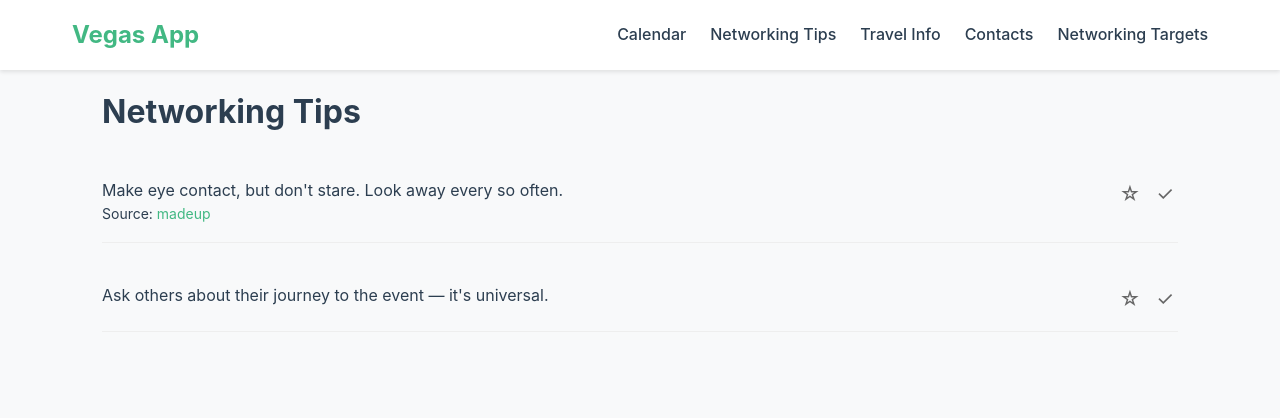
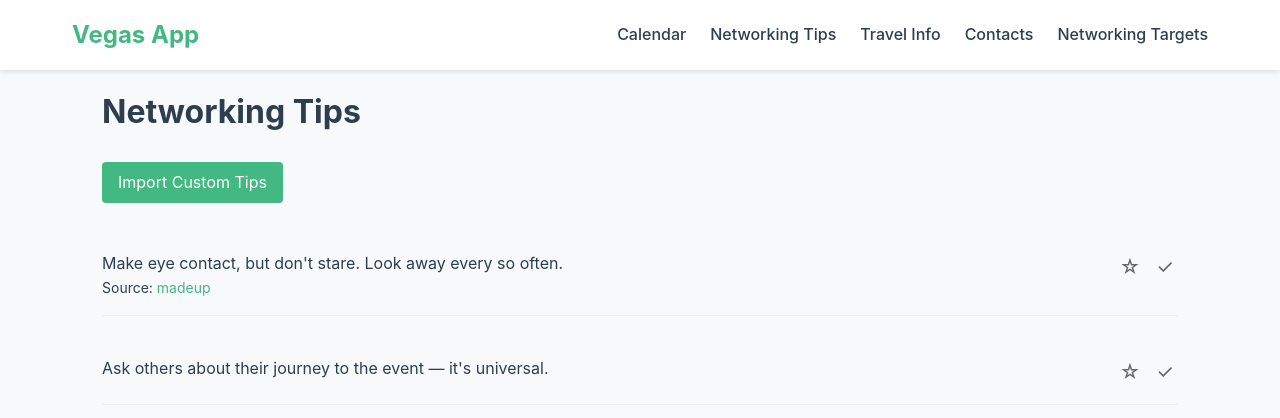
Before and after one commit to RockyKev/vegas-app, a Vue app: page /networking-tips in a window 1280 px wide. Shown: the top 418 px of the page. Built offline with nearby package versions, Linux system fonts and the light colour scheme.

Commit message:
working imports

```diff
--- a/src/views/NetworkingTipsView.vue
+++ b/src/views/NetworkingTipsView.vue
@@ -2,13 +2,27 @@
   <Container>
     <div class="networking-tips">
       <h1>Networking Tips</h1>
-      <div class="tips-list">
-        <div v-for="tip in tips" :key="tip.id" class="tip-item">
+
+      <!-- Import Section -->
+      <div class="import-section">
+        <input
+          type="file"
+          accept=".json"
+          @change="handleFileImport"
+          class="file-input"
+          id="tip-import"
+        >
+        <label for="tip-import" class="import-button">
+          Import Custom Tips
+        </label>
+      </div>
+
+      <!-- Tips List -->
+      <div class="tips-list" ref="tipsListRef">
+        <div v-for="tip in visibleTips" :key="tip.id" class="tip-item">
           <div class="tip-content-container">
             <p class="tip-content">{{ tip.content }}</p>
-            <p v-if="tip.source" class="tip-source">Source: <a :href="tip.source_link" target="_blank">{{ tip.source
-                }}</a></p>
-
+            <p v-if="tip.source" class="tip-source">Source: <a :href="tip.source_link" target="_blank">{{ tip.source }}</a></p>
           </div>
 
           <div class="tip-actions">
@@ -22,18 +36,117 @@
           </div>
         </div>
       </div>
+
+      <!-- Loading Indicator -->
+      <div v-if="isLoading" class="loading-indicator">
+        Loading more tips...
+      </div>
     </div>
   </Container>
 </template>
 
 <script setup lang="ts">
-import { ref, onMounted } from 'vue'
+import { ref, onMounted, computed, watch } from 'vue'
 import { useAppStore } from '../stores/app'
 import Container from '../components/Container.vue'
 import type { NetworkingTip } from '../types/types'
 
 const store = useAppStore()
-const tips = ref<NetworkingTip[]>([])
+const defaultTips = ref<NetworkingTip[]>([])
+const customTips = ref<NetworkingTip[]>([])
+const isLoading = ref(false)
+const page = ref(1)
+const tipsPerPage = 10
+const tipsListRef = ref<HTMLElement | null>(null)
+
+// Load custom tips from localStorage on mount
+onMounted(async () => {
+  try {
+    // Load default tips
+    const response = await fetch('/data/networking_tips.json')
+    defaultTips.value = await response.json()
+
+    // Load custom tips from app state
+    const savedState = localStorage.getItem('vegas-app-state')
+    if (savedState) {
+      const state = JSON.parse(savedState)
+      if (state.custom_data?.networking_tips) {
+        customTips.value = state.custom_data.networking_tips
+      }
+    }
+
+    // Set up intersection observer for infinite scroll
+    setupInfiniteScroll()
+  } catch (error) {
+    console.error('Failed to load networking tips:', error)
+  }
+})
+
+// Combine default and custom tips
+const allTips = computed(() => [...defaultTips.value, ...customTips.value])
+
+// Compute visible tips based on current page
+const visibleTips = computed(() => {
+  return allTips.value.slice(0, page.value * tipsPerPage)
+})
+
+// Handle file import
+const handleFileImport = (event: Event) => {
+  const file = (event.target as HTMLInputElement).files?.[0]
+  if (!file) return
+
+  const reader = new FileReader()
+  reader.onload = (e) => {
+    try {
+      const importedTips = JSON.parse(e.target?.result as string)
+      if (Array.isArray(importedTips)) {
+        // Add custom prefix to IDs to avoid conflicts
+        const processedTips = importedTips.map(tip => ({
+          ...tip,
+          id: `custom_${tip.id}`
+        }))
+        customTips.value = processedTips
+
+        // Save to app state
+        const savedState = localStorage.getItem('vegas-app-state')
+        const state = savedState ? JSON.parse(savedState) : {}
+        state.custom_data = {
+          ...state.custom_data,
+          networking_tips: processedTips
+        }
+        localStorage.setItem('vegas-app-state', JSON.stringify(state))
+      }
+    } catch (error) {
+      console.error('Failed to parse imported tips:', error)
+    }
+  }
+  reader.readAsText(file)
+}
+
+// Infinite scroll setup
+const setupInfiniteScroll = () => {
+  const observer = new IntersectionObserver((entries) => {
+    const target = entries[0]
+    if (target.isIntersecting && !isLoading.value && visibleTips.value.length < allTips.value.length) {
+      loadMoreTips()
+    }
+  }, { threshold: 0.5 })
+
+  watch(tipsListRef, (newRef) => {
+    if (newRef) {
+      observer.observe(newRef)
+    }
+  })
+}
+
+// Load more tips
+const loadMoreTips = () => {
+  isLoading.value = true
+  setTimeout(() => {
+    page.value++
+    isLoading.value = false
+  }, 500)
+}
 
 const isTipRead = (tipId: string) => {
   return store.tipsRead[tipId] || false
@@ -50,15 +163,6 @@ const markTipAsRead = (tipId: string) => {
 const toggleTipStar = (tipId: string) => {
   store.toggleTipStar(tipId)
 }
-
-onMounted(async () => {
-  try {
-    const response = await fetch('/data/networking_tips.json')
-    tips.value = await response.json()
-  } catch (error) {
-    console.error('Failed to load networking tips:', error)
-  }
-})
 </script>
 
 <style scoped>
@@ -70,6 +174,28 @@ h1 {
   margin-bottom: 1.5rem;
   font-size: 1.75rem;
   color: var(--text-color);
+}
+
+.import-section {
+  margin-bottom: 2rem;
+}
+
+.file-input {
+  display: none;
+}
+
+.import-button {
+  display: inline-block;
+  padding: 0.5rem 1rem;
+  background-color: var(--primary-color);
+  color: white;
+  border-radius: 4px;
+  cursor: pointer;
+  transition: background-color 0.2s;
+}
+
+.import-button:hover {
+  background-color: var(--primary-color-dark);
 }
 
 .tips-list {
@@ -93,6 +219,7 @@ h1 {
   line-height: 1.6;
   flex: 1;
 }
+
 .tip-source {
   margin: 0;
   color: var(--text-color);
@@ -118,6 +245,12 @@ h1 {
   color: var(--primary-color);
 }
 
+.loading-indicator {
+  text-align: center;
+  padding: 1rem;
+  color: #666;
+}
+
 /* Tablet and up */
 @media (min-width: 768px) {
   h1 {
```
Also changed, not shown: 1 other file (tests, documents, lock files or other folders).
